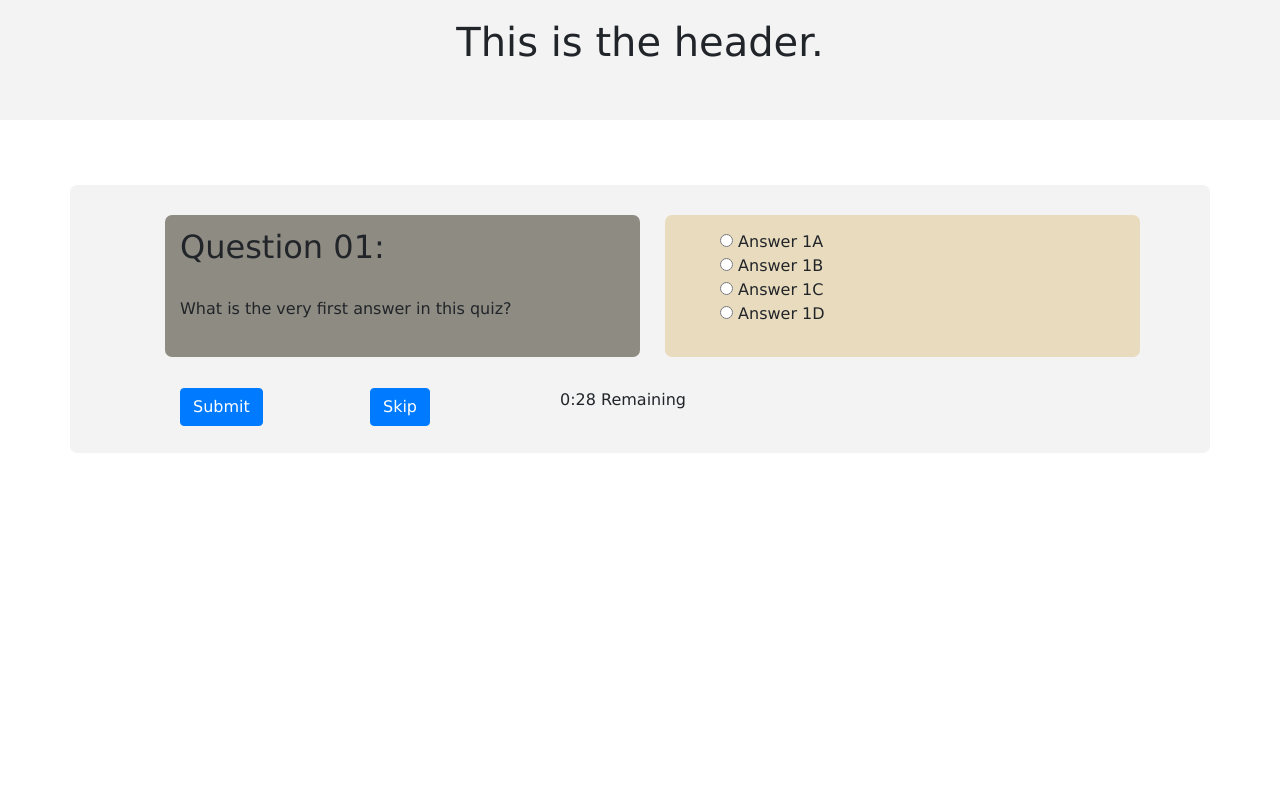
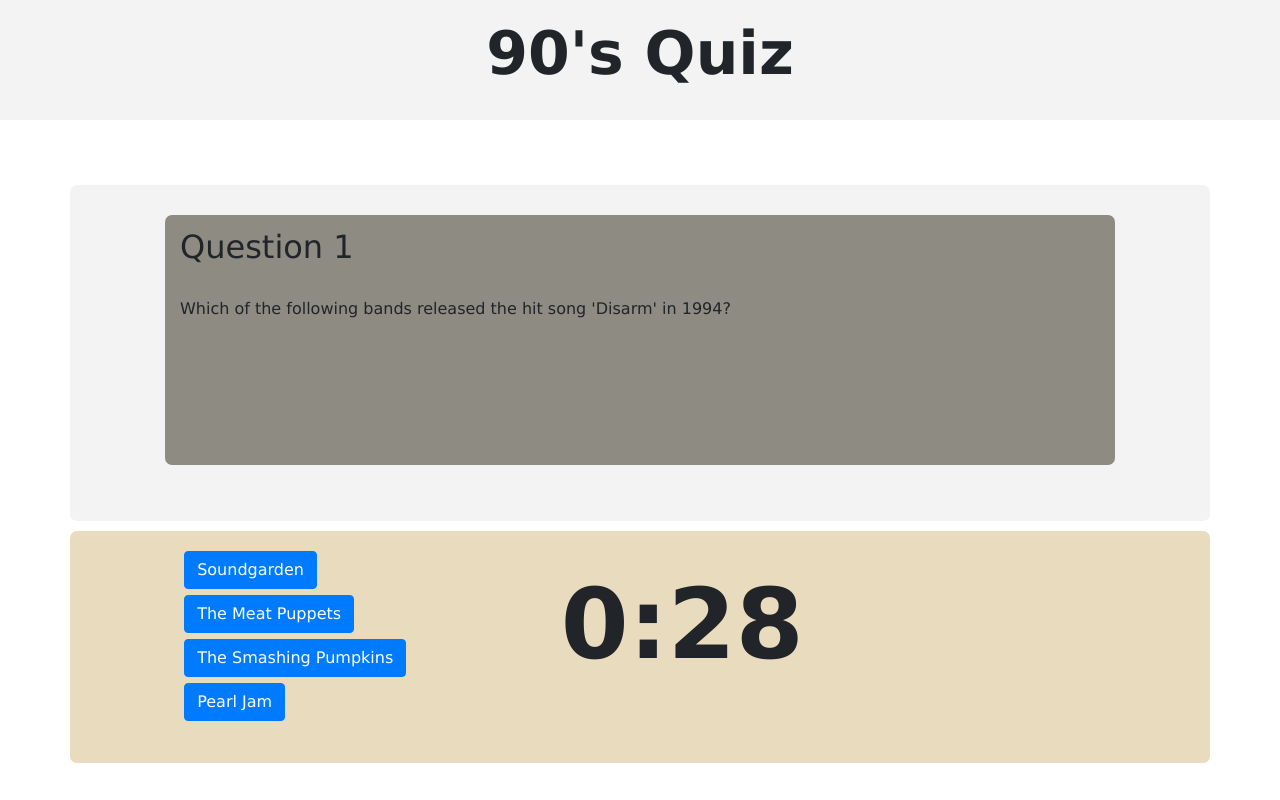
Before and after one commit to nanular/TriviaGame, a plain HTML site: page index.html in a window 1280 px wide. Both pictures are taken after a click on the button "Start". Drawn offline with nearby package versions, Linux system fonts and the light colour scheme.

Commit message:
basic functionality

```diff
--- a/assets/css/style.css
+++ b/assets/css/style.css
@@ -13,6 +13,15 @@ header {
 	margin-bottom: 65px;
 }
 
+h1 {
+	font-weight: bolder;
+	font-size: 3.75em;
+}
+
+button {
+	margin-bottom: 6px;
+}
+
 .allQuestions {
 	border-radius: 7px;
 	background-color: #F3F3F3;
@@ -21,7 +30,7 @@ header {
 	display: none;
 }
 
-.questionOne {
+.currentQuestion {
 	background-color: #8E8B82;
 	border-radius: 7px;
 
@@ -29,13 +38,22 @@ header {
 	margin-top: 5px;
 	margin-bottom: 30px;
 	margin-right: 25px;
+	height: 250px;
 }
 
-.answersOne {
+.allAnswers {
 	background-color: #E9DCBE;
 	border-radius: 7px;
 
-	padding: 15px;
-	margin-top: 5px;
-	margin-bottom: 30px;
+	padding: 20px;
+	margin-top: 10px;
+	margin-bottom: 25px;
+
+	display: none;
 }
+
+#timerDisplay {
+	font-size: 6.1em;
+	font-weight: bolder;
+	vertical-align: center;
+}
--- a/assets/javascript/app.js
+++ b/assets/javascript/app.js
@@ -1,91 +1,113 @@
 $(document).ready(function() {
 
 var secondsRemaining = 30;
-var correctAnswers = 0;
-var wrongAnswers = 0;
-var unansweredQuestions = 0;
+var intervalID;
+var answerButtonLock = false;
+
+var numberCorrect = 0;
+var numberWrong = 0;
+var numberUnanswered = 0;
+var currentQuestionIndex = 0;
 
 var trivia = [
 	{
-    question: "",
-    answerValue: "",
-    answeredCorrectly: false
+		question: "Which of the following bands released the hit song 'Disarm' in 1994?",
+		answers: ["The Smashing Pumpkins", "Soundgarden", "The Meat Puppets", "Pearl Jam"]
 	},
 	{
-    question: "",
-    answerValue: "",
-    answeredCorrectly: false
+		question: "What year was Edward Scissorhands released?",
+		answers: ["1990", "1996", "1992", "1991"]
 	},
 	{
-    question: "",
-    answerValue: "",
-    answeredCorrectly: false
-  },
-  {
-    question: "",
-    answerValue: "",
-    answeredCorrectly: false
-  },
-  {
-    question: "",
-    answerValue: "",
-    answeredCorrectly: false
-  },
-  {
-    question: "",
-    answerValue: "",
-    answeredCorrectly: false
-  },
-  {
-    question: "",
-    answerValue: "",
-    answeredCorrectly: false
-  },
-  {
-    question: "",
-    answerValue: "",
-    answeredCorrectly: false
-  },
-  {
-    question: "",
-    answerValue: "",
-    answeredCorrectly: false
-  },
-  {
-    question: "",
-    answerValue: "",
-    answeredCorrectly: false
+		question: "Final Fantasy II was released for the Super Nintendo in North America in 1991. What title was the game released under in Japan?",
+		answers: ["Final Fantasy IV", "Final Fantasy II: The New Final Chapter", "Fighting Fantasy", "Final Fantasy: Dawn Of The Spirits"]
 	}
-];
+]
+
+
 
 
 $("#startButton").click(function() {
 	$("#startQuiz").toggle();
 	$(".allQuestions").toggle();
-  $("#questionTimer").html("0:" + secondsRemaining + " Remaining");
-  startQuestionTimer();
+	$(".allAnswers").toggle();
+	$("#timerDisplay").html("0:" + secondsRemaining);
+	loadNextQuestion();
+	questionTimer();
 })
 
-function startQuestionTimer() {
-  var intervalID = setInterval(timerCountdown, 1000);
+
+
+
+function loadNextQuestion() {
+	answerButtonLock = false;
+	$("#questionHeader").html("Question " + (currentQuestionIndex + 1))
+	$("#questionParagraph").html(trivia[currentQuestionIndex].question);
+	randomizeAnswers();
+}
+
+
+
+function randomizeAnswers() {
+	var random = Math.floor(Math.random() * 4);
+	var buttonOne = random;
+	$("#buttonOne").text(trivia[currentQuestionIndex].answers[buttonOne]);
+
+	while(random === buttonOne) {
+		random = Math.floor(Math.random() * 4);
+	}
+	var buttonTwo = random;
+	$("#buttonTwo").text(trivia[currentQuestionIndex].answers[buttonTwo]);
+
+	while(random === buttonOne || random === buttonTwo) {
+		random = Math.floor(Math.random() * 4);
+	}
+	var buttonThree = random;
+	$("#buttonThree").text(trivia[currentQuestionIndex].answers[buttonThree]);
+
+	var buttonFour = (6 - (buttonOne + buttonTwo + buttonThree));
+	$("#buttonFour").text(trivia[currentQuestionIndex].answers[buttonFour]);
+}
+
+
+
+function questionTimer() {
+	intervalID = setInterval(timerCountdown, 1000);
 	function timerCountdown() {
 		secondsRemaining--;
 		if(secondsRemaining === 0) {
 			clearInterval(intervalID);
-      $("#questionTimer").html("0:0" + secondsRemaining + " Remaining");
-      $("#timerMessage").html("Time Is Up!");
-    }
-
-    else if(secondsRemaining < 10) {
-      $("#questionTimer").html("0:0" + secondsRemaining + " Remaining");
-    }
-
-    else {
-      $("#questionTimer").html("0:" + secondsRemaining + " Remaining");
+			$("#timerDisplay").html("0:0" + secondsRemaining);
+      	$("#triviaMessage").html("Time Is Up!");
+      	numberUnanswered++;
+      	answerButtonLock = true;
+		} else if(secondsRemaining < 10) {
+			$("#timerDisplay").html("0:0" + secondsRemaining);
+		} else {
+			$("#timerDisplay").html("0:" + secondsRemaining);
 		}
 	}
 }
 
 
+$(".btn").click(function() {
+	if($(this).text() === trivia[currentQuestionIndex].answers[0] && !answerButtonLock) {
+		answerButtonLock = true;
+		$("#triviaMessage").html("Congratulations!<br>That is correct!");
+		numberCorrect++;
+		currentQuestionIndex++;
+		secondsRemaining = 30;
+		clearInterval(intervalID);
+		loadNextQuestion();
+	}
 
 })
+
+
+
+
+
+
+
+
+})
--- a/index.html
+++ b/index.html
@@ -18,7 +18,7 @@
 	<body>
 
 	<header>
-		<h1 class="text-center">This is the header.</h1>
+		<h1 class="text-center">90's Quiz</h1>
 	</header>
 
 
@@ -39,56 +39,33 @@
 	<div class="container allQuestions">
 		<div class="row">
 			<div class="col-1"></div>
-			<div class="col-5 questionOne">
-				<h2>Question 01:</h2>
-				<br>
-				<p>
-					What is the very first answer in this quiz?
-				</p>
-			</div>
-
-
-		<div class="col-5 answersOne">
-				<ul>
-					<li><input type="radio" name="answer1" value="1a"> Answer 1A</input></li>
-					<li><input type="radio" name="answer1" value="1b"> Answer 1B</input></li>
-					<li><input type="radio" name="answer1" value="1c"> Answer 1C</input></li>
-					<li><input type="radio" name="answer1" value="1d"> Answer 1D</input></li>
-				</ul>
+			<div class="col-10 currentQuestion">
+				<h2 id="questionHeader"></h2><br>
+				<p id="questionParagraph"></p>
 			</div>
 			<div class="col-1"></div>
 		</div>
-
-
-
-
-		<div class="row buttonsAndTimer">
-			<div class="col-1"></div>
-			<div class="col-1">
-				<button type="submit" class="btn btn-primary">Submit</button>
-			</div>
-			<div class="col-1"></div>
-			<div class="col-1">
-				<button type="button" class="btn btn-primary">Skip</button>
-			</div>
-			<div class="col-1"></div>
-			<div class="col-2">
-				<p id="questionTimer"></p>
-				<p id="timerMessage">    </p>
-			</div>
-			<div class="col-5"></div>
-		</div>
-
-
-
-
 	</div>
 
 
 
 
-
-
+	<div class="container allAnswers">
+		<div class="row">
+			<div class="col-1"></div>
+			<ul class="col-3">
+				<li><button class="btn btn-primary" id="buttonOne" type="button" value="answerOne"></button></li>
+				<li><button class="btn btn-primary" id="buttonTwo" type="button" value="answerTwo"></button></li>
+				<li><button class="btn btn-primary" id="buttonThree" type="button" value="answerThree"></button></li>
+				<li><button class="btn btn-primary" id="buttonFour" type="button" value="answerFour"></button></li>
+			</ul>
+			<div class="col-1"></div>
+			<div class="col-2 text-center">
+				<p id="timerDisplay"></p>
+				<p id="triviaMessage"></p>
+			</div>
+		</div>
+	</div>
 
 
 
```
Also changed, not shown: assets/images/smashingpumpkinsheart.png (deleted), assets/images/zero.jpg (deleted), 3 other files. Lines whose indentation alone changed are shown as unchanged.
